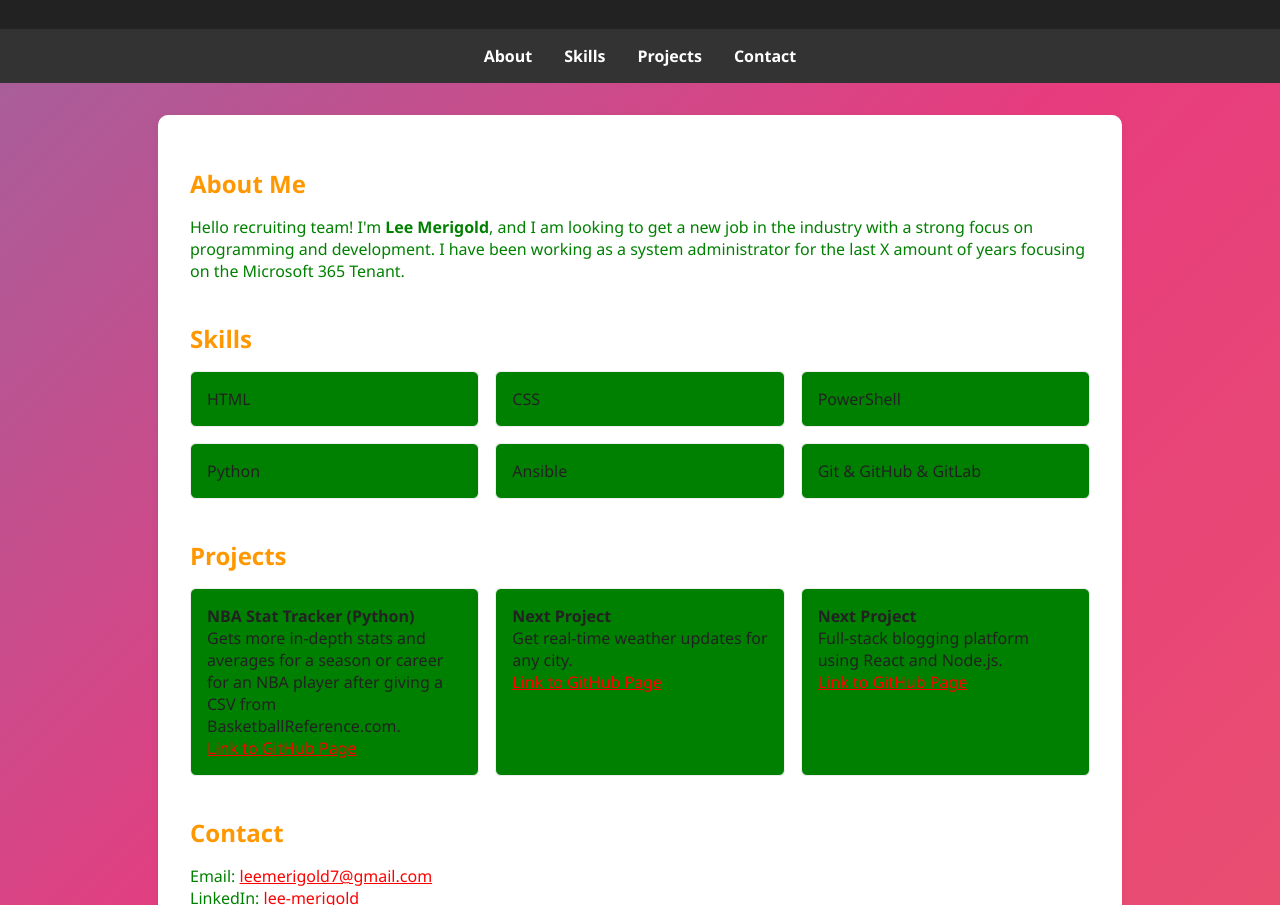
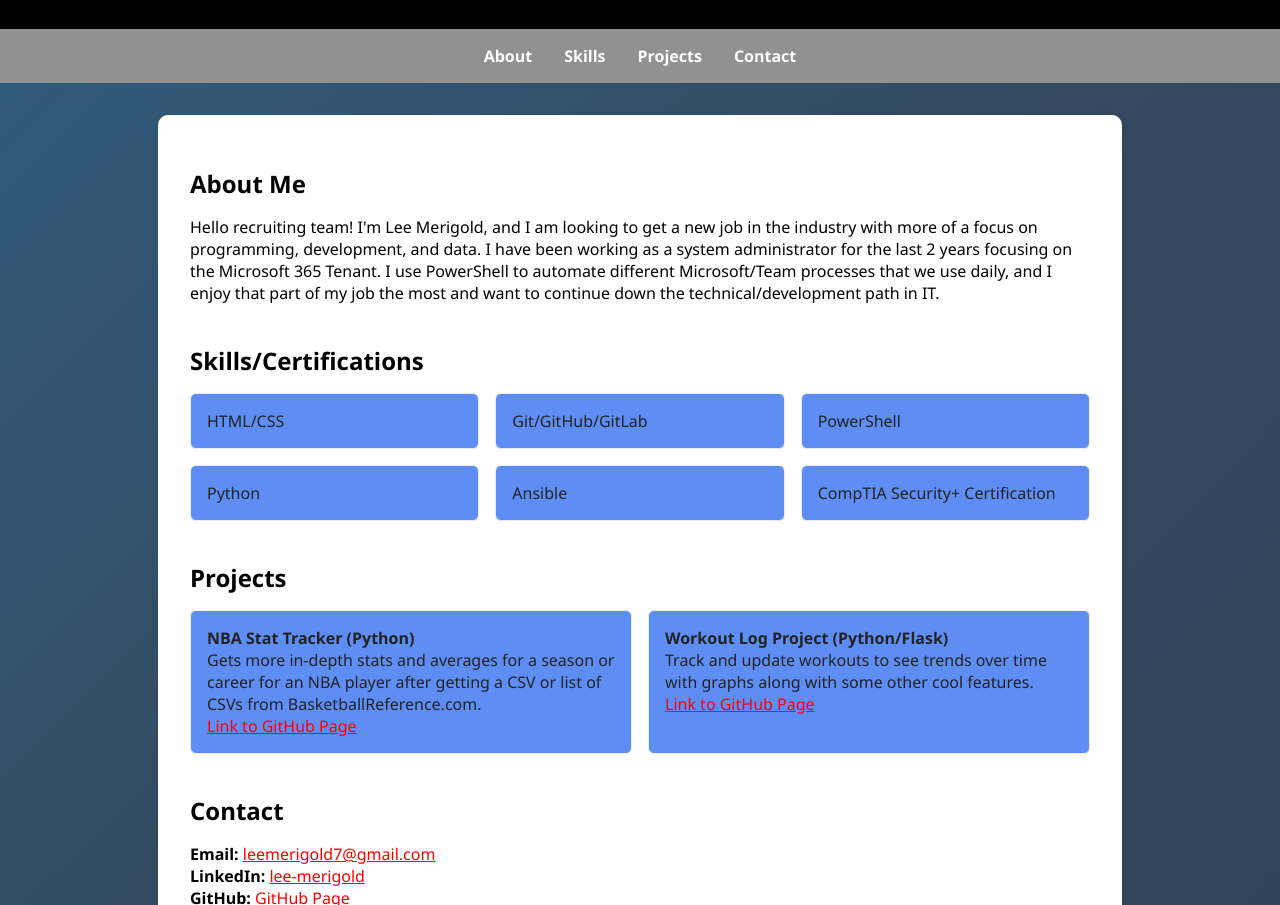
Before and after one commit to leegg713/PortfolioSite, a plain HTML site: page index.html in a window 1280 px wide. Shown: the part 139-1044 px from the top of the page. Drawn offline with Linux system fonts and the light colour scheme.

Commit message:
Updated wording and colors for page

```diff
--- a/index.html
+++ b/index.html
@@ -9,7 +9,7 @@
 <body>
   <header>
     <h1>Lee Merigold</h1>
-    <p>Web Developer &bull; Designer &bull; Programmer</p>
+    <p>Systems Administrator &bull; PowerShell Automation &bull; Programmer</p>
   </header>
 
   <nav>
@@ -23,19 +23,20 @@
     <section id="about">
       <h2>About Me</h2>
       <p>
-        Hello recruiting team! I'm <strong>Lee Merigold</strong>, and I am looking to get a new job in the industry with a strong focus on programming and development. I have been working as a system administrator for the last X amount of years focusing on the Microsoft 365 Tenant.
+        Hello recruiting team! I'm Lee Merigold, and I am looking to get a new job in the industry with more of a focus on programming, development, and data. I have been working as a system administrator for the last 2 years focusing on the Microsoft 365 Tenant.
+        I use PowerShell to automate different Microsoft/Team processes that we use daily, and I enjoy that part of my job the most and want to continue down the technical/development path in IT.
       </p>
     </section>
 
     <section id="skills">
-      <h2>Skills</h2>
+      <h2>Skills/Certifications</h2>
       <div class="skills-list">
-        <div class="skill">HTML</div>
-        <div class="skill">CSS</div>
+        <div class="skill">HTML/CSS</div>
+        <div class="skill">Git/GitHub/GitLab</div>
         <div class="skill">PowerShell</div>
         <div class="skill">Python</div>
         <div class="skill">Ansible</div>
-        <div class="skill">Git & GitHub & GitLab</div>
+        <div class="skill">CompTIA Security+ Certification</div>
       </div>
     </section>
 
@@ -44,33 +45,33 @@
       <div class="projects-list">
         <div class="project">
           <strong>NBA Stat Tracker (Python)</strong><br>
-          <span>Gets more in-depth stats and averages for a season or career for an NBA player after giving a CSV from BasketballReference.com.</span><br>
+          <span>Gets more in-depth stats and averages for a season or career for an NBA player after getting a CSV or list of CSVs from BasketballReference.com.</span><br>
           <a href="https://github.com/leegg713/NbaDataSorter" target="_blank">Link to GitHub Page</a>
         </div>
         <div class="project">
-          <strong>Next Project</strong><br>
-          <span>Get real-time weather updates for any city.</span><br>
-          <a href="https://github.com/yourusername/weather-app" target="_blank">Link to GitHub Page</a>
+          <strong>Workout Log Project (Python/Flask)</strong><br>
+          <span>Track and update workouts to see trends over time with graphs along with some other cool features.</span><br>
+          <a href="https://github.com/leegg713/PythonWorkoutLog" target="_blank">Link to GitHub Page</a>
         </div>
-        <div class="project">
+        <!-- <div class="project">
           <strong>Next Project</strong><br>
           <span>Full-stack blogging platform using React and Node.js.</span><br>
-          <a href="https://github.com/yourusername/blog-platform" target="_blank">Link to GitHub Page</a>
-        </div>
+          <a href="https://github.com/yourusername/blog-platform" target="_blank">Link to GitHub Page</a> -->
       </div>
     </section>
 
     <section id="contact">
       <h2>Contact</h2>
       <p>
-        Email: <a href="mailto:leemerigold7@gmail.com">leemerigold7@gmail.com</a><br>
-        LinkedIn: <a href="https://www.linkedin.com/in/lee-merigold/" target="_blank">lee-merigold</a>
+        <b>Email:</b> <a href="mailto:leemerigold7@gmail.com">leemerigold7@gmail.com</a><br>
+        <b>LinkedIn:</b> <a href="https://www.linkedin.com/in/lee-merigold/" target="_blank">lee-merigold</a><br>
+        <b>GitHub:</b> <a href="https://github.com/leegg713" target="_blank">GitHub Page</a>
       </p>
     </section>
   </main>
 
   <footer>
-    &copy; 2025 Lee Merigold. All rights reserved.
+    Lee Merigold
   </footer>
 
   <script src="script.js"></script>
--- a/styles.css
+++ b/styles.css
@@ -2,7 +2,13 @@
 body {
   margin: 0;
   font-family: 'Segoe UI', Tahoma, Geneva, Verdana, sans-serif;
-  background: linear-gradient(-45deg, #ee7752, #e73c7e, #23a6d5, #23d5ab);
+  /* background: linear-gradient(-45deg, #ee7752, #e73c7e, #23a6d5, #23d5ab); */
+  background: linear-gradient(
+  -45deg,
+  #2c3e50,  /* dark slate blue-gray */
+  #34495e,  /* slightly lighter slate gray */
+  #2980b9,  /* medium blue */
+  #3498db   /* soft bright blue */);
   background-size: 400% 400%;
   animation: gradient 15s ease infinite;
   color: #222;
@@ -15,7 +21,7 @@ body {
 }
 
 header {
-  background: #222;
+  background: #000000;
   color: #fff;
   padding: 2rem 0;
   text-align: center;
@@ -24,7 +30,7 @@ header {
 header h1 {
   margin: 0;
   font-size: 3rem;
-  color: purple;
+  color: rgb(255, 255, 255);
   border: 2px solid black;
 }
 
@@ -38,7 +44,7 @@ nav {
   display: flex;
   justify-content: center;
   gap: 2rem;
-  background: #333;
+  background: #919191;
   padding: 1rem 0;
 }
 
@@ -67,7 +73,7 @@ section {
 }
 
 h2 {
-  color: #ff9800;
+  color: #000000;
   margin-bottom: 1rem;
 }
 
@@ -85,7 +91,7 @@ h2 {
   border-radius: 6px;
   padding: 1rem;
   flex: 1 1 200px;
-  background-color: green;
+  background-color: rgba(28, 95, 240, 0.705);
 }
 
 .project a {
@@ -94,7 +100,7 @@ h2 {
 }
 
 p {
-  color: green;
+  color: rgb(0, 0, 0);
 }
 
 a {
```
